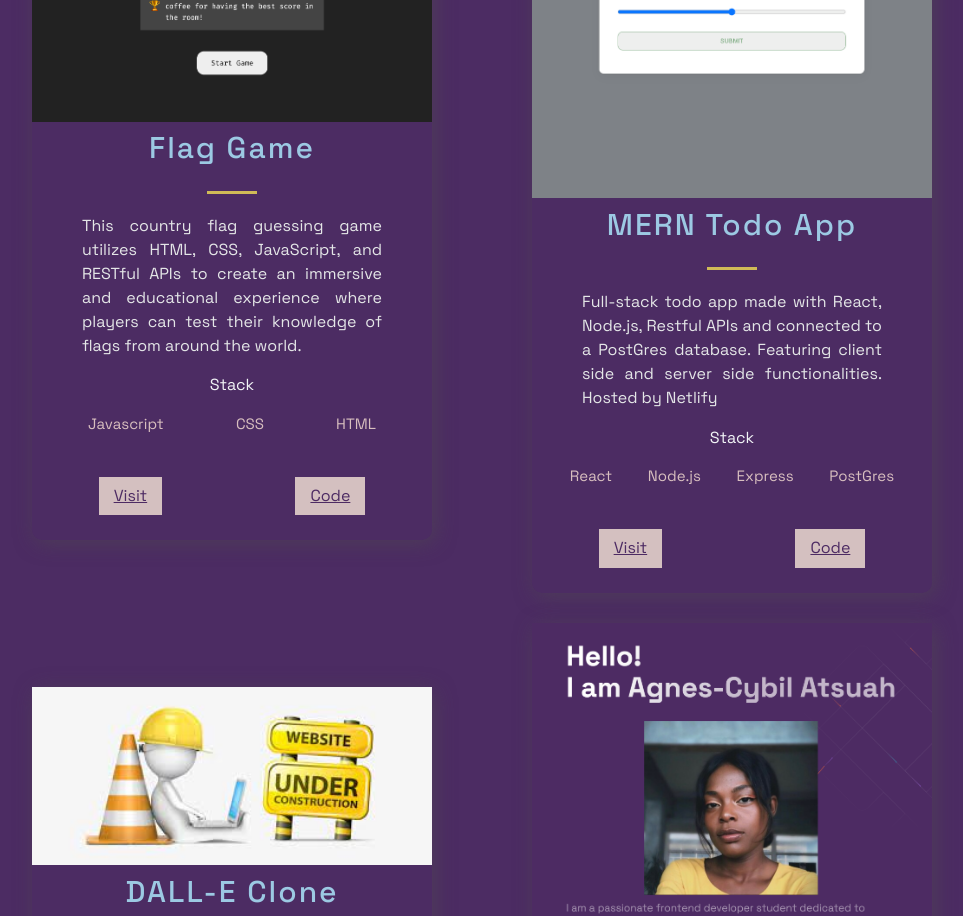
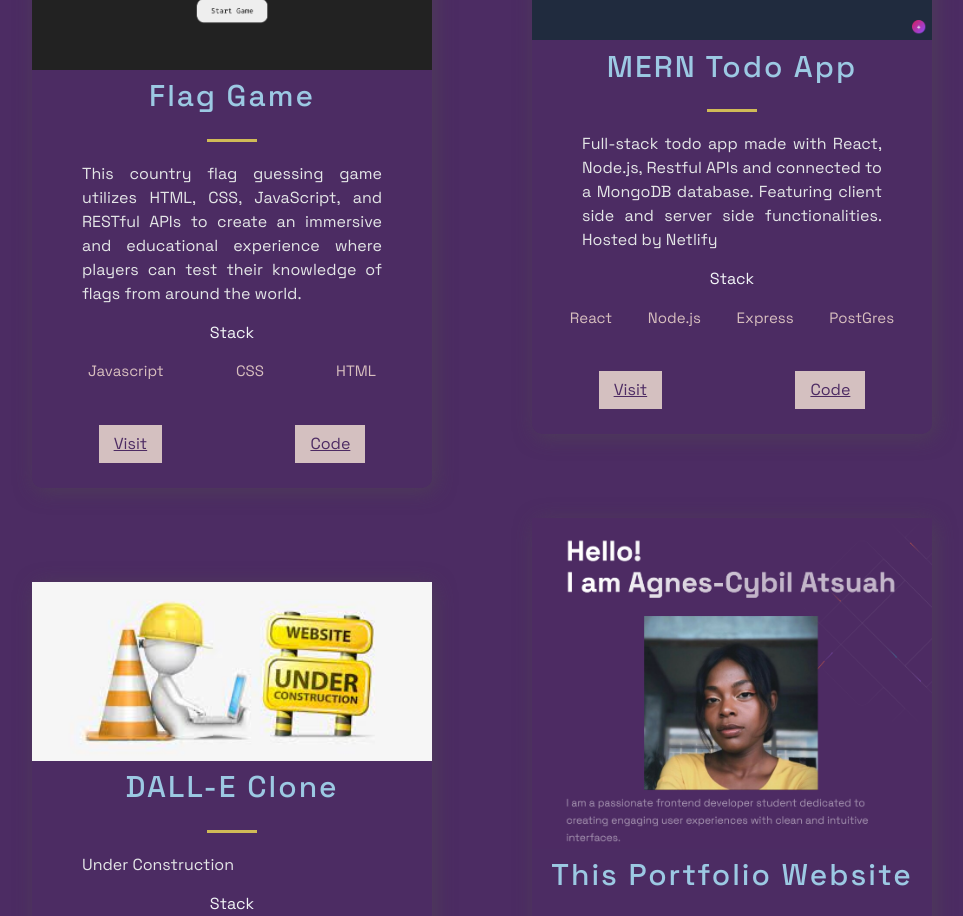
Before and after one commit to ave-se/my-portfolio-website, a Next.js app: page / in a window 1280 px wide. Shown: the part 1340-2256 px from the top of the page, without its empty margins (158-1121 px from the left). Built offline with nearby package versions, Linux system fonts and the light colour scheme.

Commit message:
Constants update

```diff
--- a/src/constants/constants.js
+++ b/src/constants/constants.js
@@ -13,11 +13,11 @@ export const projects = [
   {
     title: "MERN Todo App",
     description:
-      "Full-stack todo app made with React, Node.js, Restful APIs and connected to a PostGres database. Featuring client side and server side functionalities. Hosted by Netlify",
+      "Full-stack todo app made with React, Node.js, Restful APIs and connected to a MongoDB database. Featuring client side and server side functionalities. Hosted by Netlify",
     image: "/images/5.png",
     tags: ["React", "Node.js", "Express", "PostGres"],
     source: "https://github.com/ave-se/mern-todo-app.git",
-    visit: "https://frabjous-travesseiro-382885.netlify.app/",
+    visit: "",
     id: 1,
   },
   {
```
Also changed, not shown: public/images/5 copy.png (deleted), public/images/5.png.
